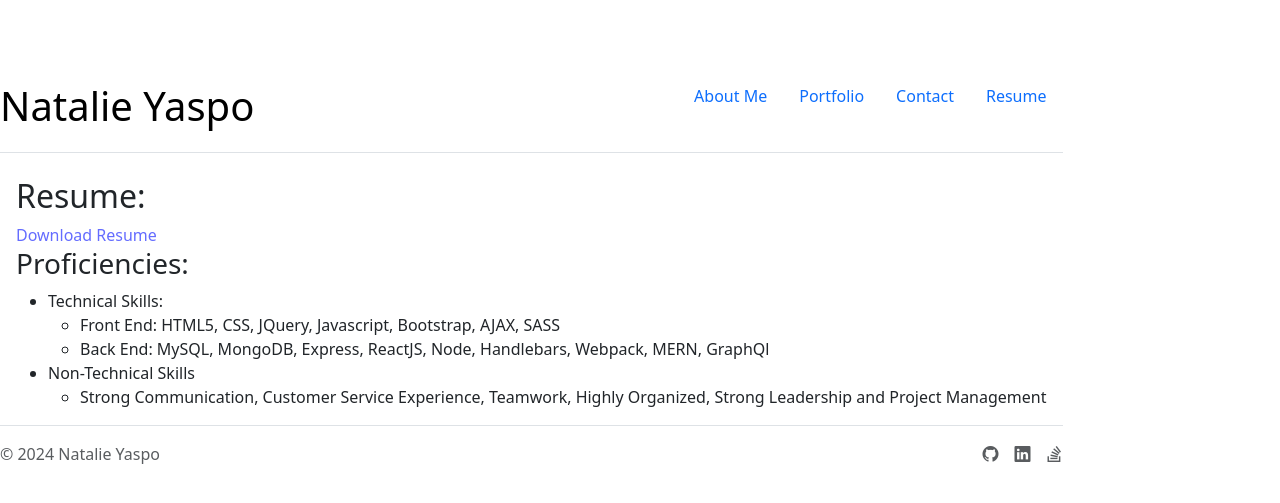
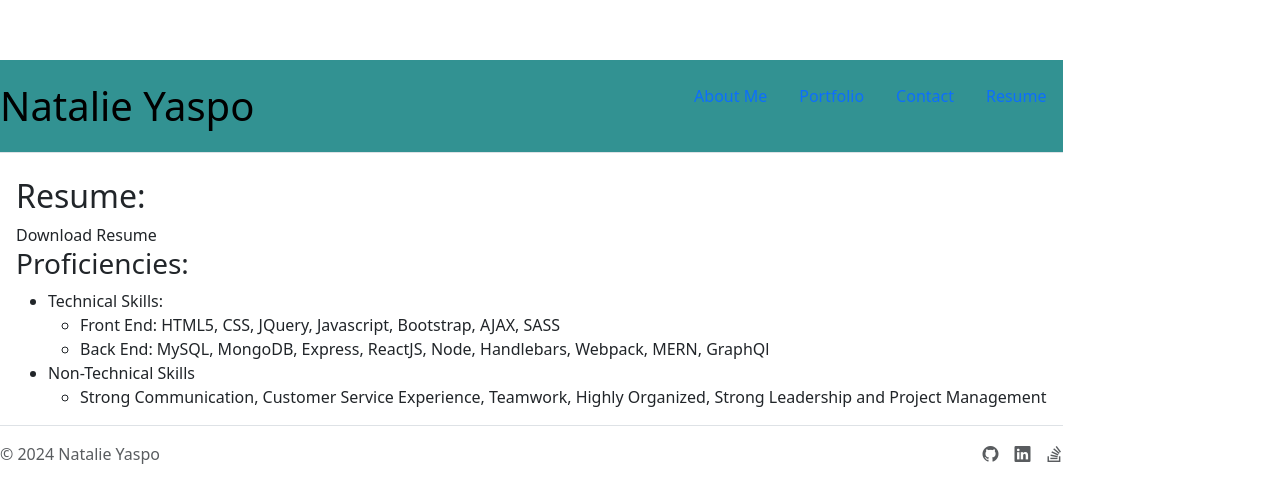
Before and after one commit to NatalieYaspo/Natalie-Yaspo-Portfolio, a React (Vite) app: page /resume in a window 1280 px wide. Shown: the part 117-620 px from the top of the page. Built offline with nearby package versions, Linux system fonts and the light colour scheme.

Commit message:
styling the background

```diff
--- a/src/App.jsx
+++ b/src/App.jsx
@@ -20,7 +20,7 @@ function App() {
       </main>
 
 
-      <footer className="footer mt-auto py-3 d-flex flex-wrap justify-content-between align-items-center py-3 my-4 border-top">
+      <footer className="footer mt-auto py-3 d-flex flex-wrap justify-content-between align-items-center py-3 my-4 border-top bg-white">
         <div className="col-md-4 d-flex align-items-center">
           <span className="mb-3 mb-md-0 text-body-secondary">© 2024 Natalie Yaspo</span>
         </div>
--- a/src/index.css
+++ b/src/index.css
@@ -20,7 +20,7 @@ a {
   text-decoration: inherit;
 }
 a:hover {
-  color: #535bf2;
+  color: #0e0e0f;
 }
 
 body {
@@ -36,6 +36,14 @@ h1 {
   line-height: 1.1;
 }
 
+header {
+  background-color: rgb(50, 146, 146);
+}
+
+footer {
+  background-color: rgb(50, 146, 146);
+}
+
 button {
   border-radius: 8px;
   border: 1px solid transparent;
@@ -45,10 +53,10 @@ button {
   font-family: inherit;
   background-color: #1a1a1a;
   cursor: pointer;
-  transition: border-color 0.25s;
+  transition: border-color 0.5s;
 }
 button:hover {
-  border-color: #646cff;
+  border-color: #0e0e0f;
 }
 button:focus,
 button:focus-visible {
@@ -61,7 +69,7 @@ button:focus-visible {
     background-color: #ffffff;
   }
   a:hover {
-    color: #747bff;
+    color: #0e0e0f;
   }
   button {
     background-color: #f9f9f9;
--- a/src/pages/ResumePage.jsx
+++ b/src/pages/ResumePage.jsx
@@ -2,7 +2,7 @@ export default function Resume() {
     return (
       <div>
         <h2>Resume:</h2>
-        <a href="https://drive.google.com/file/d/1MkTFZ-mYZQ9PE0CZNkJXTc_sc-Y67_Fi/view?usp=sharing">Download Resume</a>
+        <a className="link-dark" href="https://drive.google.com/file/d/1MkTFZ-mYZQ9PE0CZNkJXTc_sc-Y67_Fi/view?usp=sharing">Download Resume</a>
         <div>
           <h3>Proficiencies:</h3>
           <ul>
```
Also changed, not shown: src/images/Lake.png (added).
